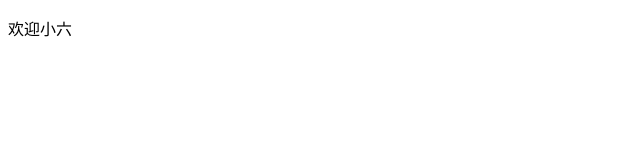
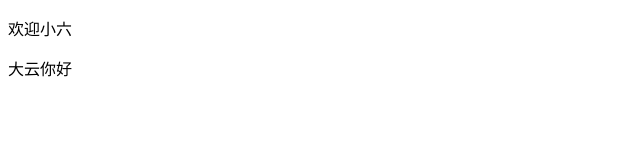
Before and after one commit to chyshnu/welcome_smallsix, a plain HTML site: page index.html in a window 1280 px wide. Shown: the full height of the page, 0-640 px from the left. Drawn offline with Linux system fonts and the light colour scheme.

Commit message:
Update index.html

```diff
--- a/index.html
+++ b/index.html
@@ -5,5 +5,6 @@
 </head>
 <body>
 	<p>欢迎小六</p>
+	<p>大云你好</p>
 </body>
 </html>
```
